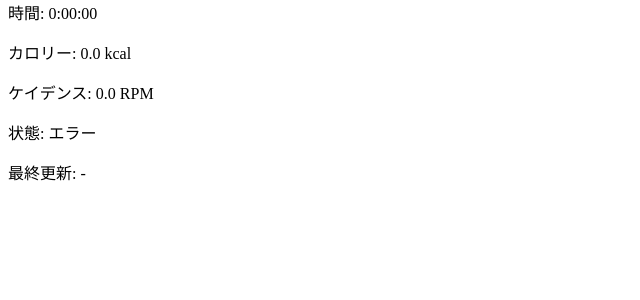
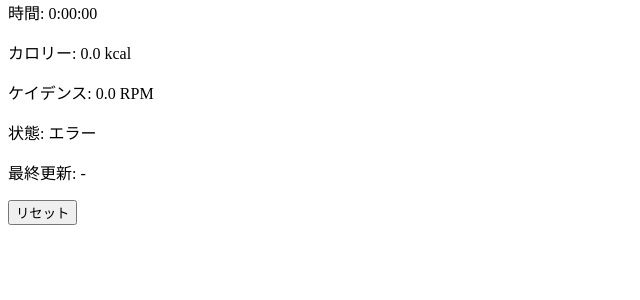
Before and after one commit to utagestudio/cycling_meter, a Flask app: page / in a window 1280 px wide. Shown: the part 169-469 px from the top of the page, without its empty margins (0-640 px from the left). Run offline with Flask 3, Linux system fonts and the light colour scheme; data that the repository does not hold is empty; parts of the project's set-up code (start-up, migrations or seed data) failed here and were passed over.

Commit message:
Add: reset button

```diff
--- a/src/cycling_server.py
+++ b/src/cycling_server.py
@@ -9,7 +9,7 @@ LOG_FILE = '../log/cycling_web.log'
 RESET_FILE = './cycling_reset.flag'
 PORT = 5000
 
-app = Flask(__name__)
+app = Flask(__name__, template_folder='../templates')
 
 logging.basicConfig(
     level=logging.INFO,
--- a/templates/index.html
+++ b/templates/index.html
@@ -15,6 +15,8 @@
 
     <p>状態: <span id="status">接続待機中</span></p>
     <p>最終更新: <span id="last-update">-</span></p>
+
+    <p><button onclick="resetSession()">リセット</button></p>
 
     <script>
         function updateData() {
@@ -34,6 +36,31 @@
                 });
         }
 
+        function resetSession() {
+            if (confirm('セッションをリセットしますか？')) {
+                fetch('/api/reset', {
+                    method: 'POST',
+                    headers: {
+                        'Content-Type': 'application/json',
+                    }
+                })
+                .then(response => response.json())
+                .then(data => {
+                    if (data.status === 'success') {
+                        alert('セッションがリセットされました');
+                        // リセット後すぐにデータを更新
+                        updateData();
+                    } else {
+                        alert('リセットに失敗しました: ' + data.message);
+                    }
+                })
+                .catch(error => {
+                    console.error('リセットエラー:', error);
+                    alert('リセットに失敗しました');
+                });
+            }
+	}
+
         // 1秒ごとにデータを更新
         setInterval(updateData, 1000);
 
```
